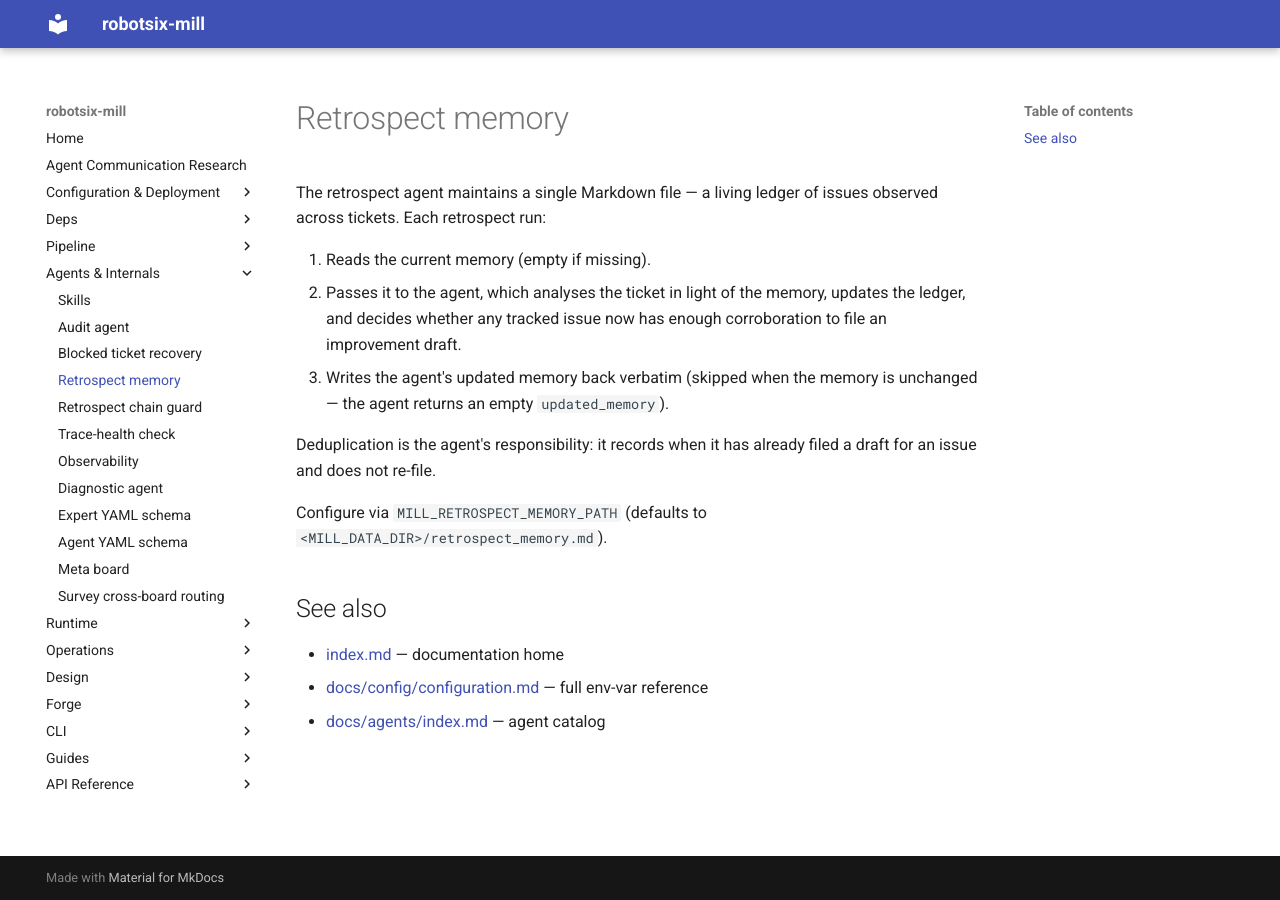
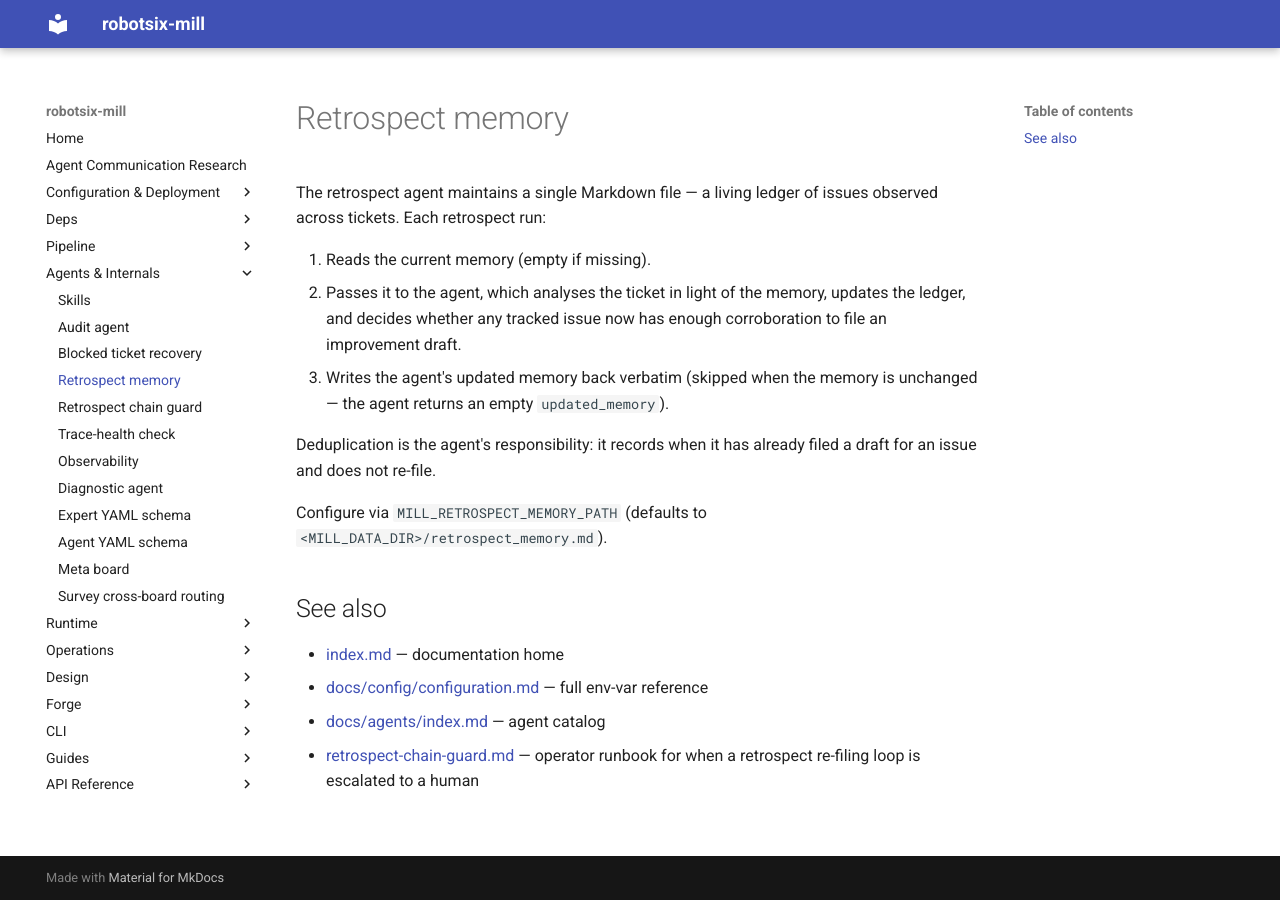
Before and after one commit to damien-robotsix/robotsix-mill, an MkDocs documentation site: the page built from docs/stages/retrospect-memory.md, in a window 1280 px wide. Built offline with MkDocs 1.6.1 and Material for MkDocs 9.7.7, drawn with Linux system fonts in a browser that asks for light colours.

Commit message:
mill(docs): Documentation: operator runbook for retrospect chain guard escalations (20260909T141402Z-documentation-operator-runbook-for-retro-dc4c)

```diff
--- a/docs/stages/retrospect-memory.md
+++ b/docs/stages/retrospect-memory.md
@@ -21,3 +21,4 @@ Configure via `MILL_RETROSPECT_MEMORY_PATH` (defaults to
 - [index.md](index.md) — documentation home
 - [docs/config/configuration.md](../config/configuration.md) — full env-var reference
 - [docs/agents/index.md](agents/index.md) — agent catalog
+- [retrospect-chain-guard.md](retrospect-chain-guard.md) — operator runbook for when a retrospect re-filing loop is escalated to a human
```
